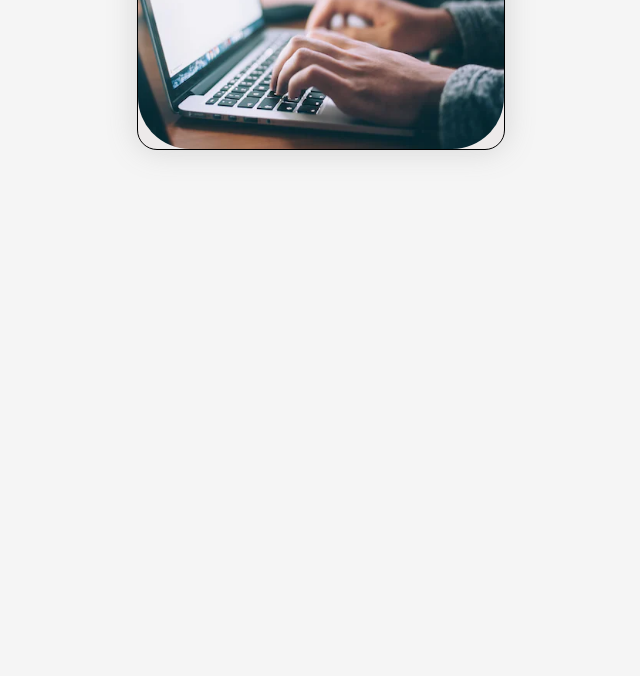
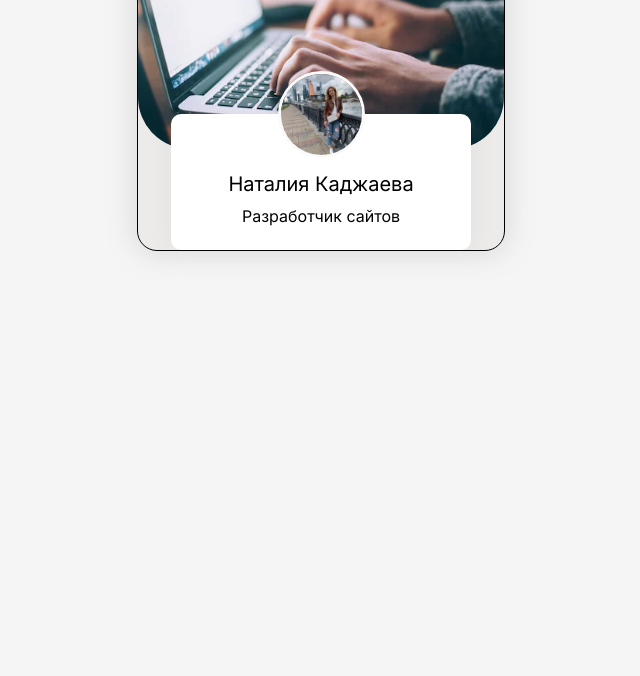
Before and after one commit to kadzhaeva-nataliya/Taplink, a plain HTML site: page index.html in a window 1280 px wide. Shown: the part 124-800 px from the top of the page, without its empty margins (319-959 px from the left). Drawn offline with Linux system fonts and the light colour scheme.

Commit message:
add: user info

```diff
--- a/css/style.css
+++ b/css/style.css
@@ -10,6 +10,7 @@ body {
 
  /* Для секции div задан класс page-wrapper*/
 .page-wrapper {
+    overflow: hidden;
     max-width: 368px;
     margin: auto; /* выравниевание по центру*/
     background: #EDEAEA;
@@ -18,11 +19,15 @@ body {
     border-radius: 20px;
 
 }
+.container{
+    max-width: 300px;
+    margin: auto;
+}
 .header{
     padding: 21px 89px 136px 28px; /*отступы верхняя, правая, нижняя, левая стороны */
     color: #000000;
         background: url('../img/header-bg.png')no-repeat center / cover;
-    border-radius: 0px 0px 52px 52px;
+    border-radius: 20px 20px 52px 52px;
 }
 .hello {
     font-weight: 500;
@@ -34,3 +39,33 @@ body {
     font-size: 16px;
     line-height: 19px;
 }
+.user {
+    margin-top: -35px;
+    text-align: center; /*Выравнивание текста по центру*/
+    background: #FFFFFF;
+    box-shadow: 0px 0px 30px rgba(0, 0, 0, 0.05);
+    border-radius: 10px;
+    padding-bottom: 5px;
+}
+.user-avatar {
+    margin-top: -43px;
+    border-radius: 50%;
+    object-fit: cover; /*картинка не растягивается*/
+    border: 3px solid #FAFAFA;
+
+}
+.user-name {
+    margin-top: 7px;
+    margin-bottom: 4px;
+    font-weight: 400;
+    font-size: 20px;
+    line-height: 32px;
+    color: #000000;
+}
+.user-description {
+    font-weight: 400;
+    font-size: 16px;
+    line-height: 25px;
+    color: #000000;
+    margin-top: 4px;
+}
--- a/index.html
+++ b/index.html
@@ -19,6 +19,17 @@
                <br> дизайн, код, продвижение
             </p>
         </header>
+        <div class="container">
+            <div class="user">
+                <img width="87" height="87" src="img/avatar.png" alt="Наталия Каджаева" class="user-avatar">
+                <h1 class="user-name">Наталия Каджаева</h1>
+                <p class="user-description">Разработчик сайтов</p>
+
+            </div>
+            <!-- /.user -->
+        </div>
+        <!-- /.container -->
+
     </div>
     <!--  -->
     <script src="js/main.js"></script>
```
Also changed, not shown: img/avatar.png (added).
